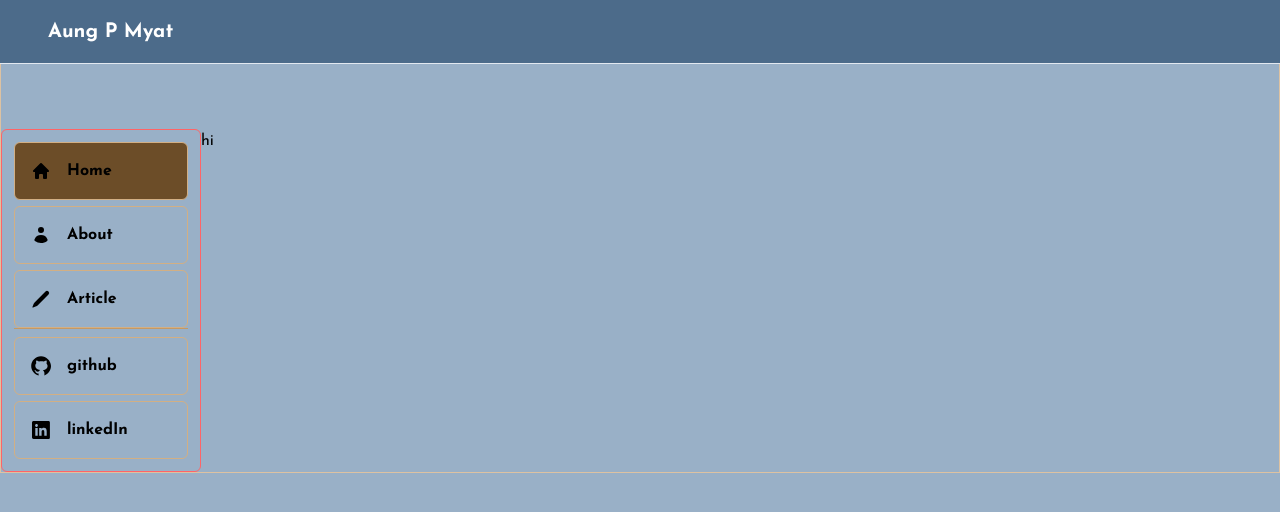
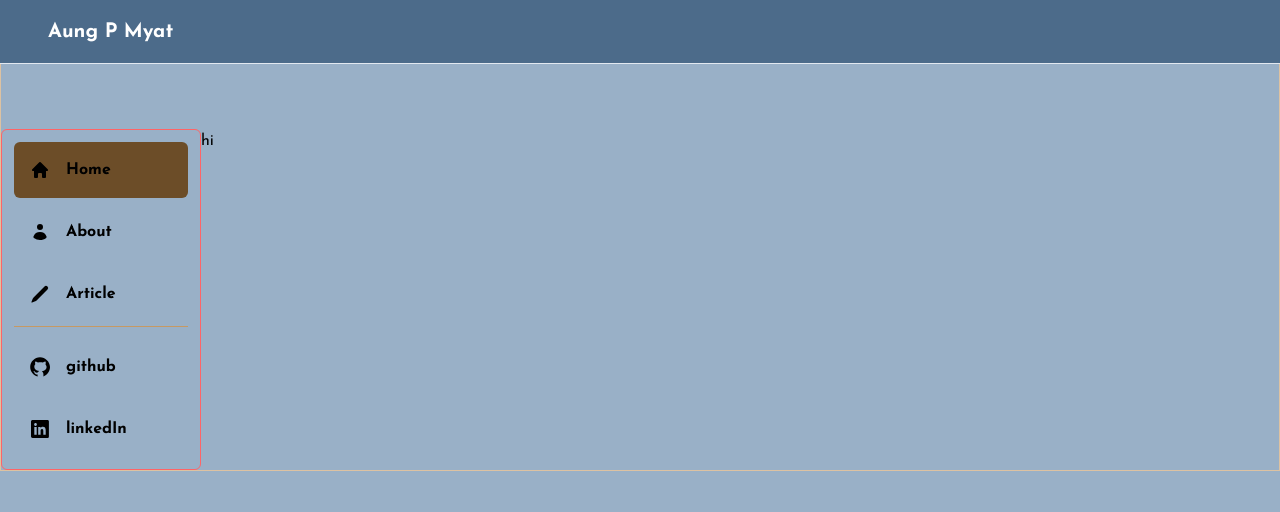
Before and after one commit to AungPM2003/my-portfolia, a Next.js app: page / in a window 1280 px wide. Shown: the top 512 px of the page. Built offline with nearby package versions, Linux system fonts and the light colour scheme.

Commit message:
updating navbar

```diff
--- a/app/_components/Header.tsx
+++ b/app/_components/Header.tsx
@@ -10,7 +10,7 @@ export default function Header(): JSX.Element {
   function handleToggle(){
     setToggle(() => !toggle)
   }
-  console.log(toggle)
+
   return (
     <>
     <div className="bg-primary-600 absolute top-0 z-50 flex h-16 w-full items-center justify-between border-b border-slate-200 px-4 text-xl sm:px-6 md:px-8 lg:px-10 xl:px-12">
@@ -23,12 +23,14 @@ export default function Header(): JSX.Element {
       <button
         type="button"
         onClick={handleToggle}
-        className="border-accent-400 focus-visible:ring-accent-400 focus-visible:outline-accent-400 flex cursor-pointer rounded-lg border p-1.5 outline-none focus-visible:ring-2 md:hidden"
+        className="border-accent-400 focus-visible:ring-accent-400 focus-visible:outline-accent-400 flex cursor-pointer rounded-lg border p-1.5 outline-none focus-visible:ring-2 lg:hidden"
       >
         <Bars3Icon className="size-6 text-black" />
       </button>
     </div>
-    <NavModal toggle={toggle} handleToggle={handleToggle} />
+
+
+      <NavModal toggle={toggle} handleToggle={handleToggle} />
     </>
   );
 }
--- a/app/_components/NavLink.tsx
+++ b/app/_components/NavLink.tsx
@@ -13,7 +13,7 @@ interface Props{
 export default function NavIconLink({children,icon,href,target}:Props){
     const selected = useSelectedLayoutSegment()
     return(
-        <Link href={href} target={target} className={clsx("flex items-center border border-accent-400 p-4 gap-4 rounded-md place-items-center font-bold transition-[color,background-color,border-color] duration-300 hover:bg-accent-400",
+        <Link href={href} target={target} className={clsx("flex items-center  p-4 gap-4 rounded-md place-items-center font-bold transition-[color,background-color,border-color] duration-300 hover:bg-accent-400",
             {
                 "bg-accent-800":`/${selected}` === href || (selected === null && href ==="/"),
             }
--- a/app/_components/NavModal.tsx
+++ b/app/_components/NavModal.tsx
@@ -1,12 +1,33 @@
+import { useCallback, useEffect } from "react";
+import SideNav from "@/app/_components/sideNav/collapse";
+
 type Props = {
     toggle:boolean;
     handleToggle:() => void;
 }
 export default function NavModal({toggle,handleToggle}:Props) {
+    const onEscape = useCallback((e:KeyboardEvent) => {
+        if(e.key === "Escape") return handleToggle();
+    },[handleToggle])
+
+    useEffect(() =>{
+        if(!toggle) return;
+        document.addEventListener("keydown",onEscape)
+        //to prevent scrolling while modal is on
+        document.body.style.overflow = "hidden"
+        return (() => {
+            document.removeEventListener("keydown",onEscape)
+            document.body.style.overflow = ""
+        })
+    },[toggle,onEscape])
+
     if (!toggle) return null
+
     return (
-        <div role="dialog" className="fixed inset-0 py-6 text-white z-50 grid place-items-center backdrop-blur-lg h-dvh">
-            hello
+        <div role="dialog" className="fixed inset-0 py-6 text-white z-50 grid place-items-center backdrop-blur-lg h-dvh bg-accent-400" onClick={handleToggle}>
+            <div className="w-[90%] bg-accent-950 max-w-sm rounded-2xl p-4 shadow-lg" onClick={(e) => e.stopPropagation()}>
+                <SideNav/>
+            </div>
         </div>
     )
 }
--- a/app/_components/SideNav.tsx
+++ /dev/null
@@ -1,68 +0,0 @@
-import {  ReactElement } from "react";
-import { HomeIcon,UserIcon,PencilIcon } from "@heroicons/react/20/solid";
-import NavLink from "./NavLink";
-import { Github, LinkedIn } from "./linkIcons";
-
-type Nav = {
-    id:number;
-    href:string;
-    label:string;
-    icon:ReactElement;
-}
-
-const navItems:Nav[] = [
-    {
-        id:1,
-        href:"/",
-        label:"Home",
-        icon:<HomeIcon className="w-5 h-5"/>
-    },
-    {
-        id:2,
-        href:"/about",
-        label:"About",
-        icon:<UserIcon className="w-5 h-5"/>
-    },
-    {
-        id:3,
-        href:"/articles",
-        label:"Article",
-        icon:<PencilIcon className="w-5 h-5"/>
-    },
-]
-const linkItems:Nav[] = [
-    {
-        id:1,
-        href:"",
-        label:"github",
-        icon:<Github className="w-5 h-5"/>
-    },
-    {
-        id:2,
-        href:"",
-        label:"linkedIn",
-        icon:<LinkedIn className="w-5 h-5"/>
-    }
-]
-export default function SideNav(){
-    return(
-        <nav className="hidden lg:block p-3 border border-red-400 rounded-md">
-            <div className="flex flex-col  gap-1.5 rounded-md">
-                {navItems.map(item => (
-                    <NavLink key={item.id} icon={item.icon} href={item.href}>
-                        {item.label}
-                    </NavLink>
-                ))}
-            </div>
-
-            <hr className="h-px border-accent-500 cursor-pointer "/>
-            <div className="flex flex-col gap-1.5 rounded-md pt-2">
-                {linkItems.map(item=>(
-                    <NavLink key={item.id} icon={item.icon} href={item.href}>
-                        {item.label}
-                    </NavLink>
-                ))}
-            </div>
-        </nav>
-    )
-}
--- /dev/null
+++ b/app/_components/sideNav/collapse.tsx
@@ -0,0 +1,25 @@
+import NavLink from "../NavLink";
+import { navItems,linkItems } from "./data";
+
+export default function SideNav(){
+    return(
+        <>
+            <div className="flex flex-col gap-1.5 rounded-md">
+                {navItems.map(item => (
+                    <NavLink key={item.id} icon={item.icon} href={item.href}>
+                        {item.label}
+                    </NavLink>
+                ))}
+            </div>
+
+            <hr className="h-px border-accent-500 cursor-pointer my-1"/>
+            <div className="flex flex-col gap-1.5 rounded-md pt-2">
+                {linkItems.map(item=>(
+                    <NavLink key={item.id} icon={item.icon} href={item.href}>
+                        {item.label}
+                    </NavLink>
+                ))}
+            </div>
+        </>
+    )
+}
--- /dev/null
+++ b/app/_components/sideNav/data.tsx
@@ -0,0 +1,45 @@
+import {  ReactElement } from "react";
+import { HomeIcon,UserIcon,PencilIcon } from "@heroicons/react/20/solid";
+import { Github, LinkedIn } from "../linkIcons";
+type Nav = {
+    id:number;
+    href:string;
+    label:string;
+    icon:ReactElement;
+}
+
+const navItems:Nav[] = [
+    {
+        id:1,
+        href:"/",
+        label:"Home",
+        icon:<HomeIcon className="w-5 h-5"/>
+    },
+    {
+        id:2,
+        href:"/about",
+        label:"About",
+        icon:<UserIcon className="w-5 h-5"/>
+    },
+    {
+        id:3,
+        href:"/articles",
+        label:"Article",
+        icon:<PencilIcon className="w-5 h-5"/>
+    },
+]
+const linkItems:Nav[] = [
+    {
+        id:1,
+        href:"",
+        label:"github",
+        icon:<Github className="w-5 h-5"/>
+    },
+    {
+        id:2,
+        href:"",
+        label:"linkedIn",
+        icon:<LinkedIn className="w-5 h-5"/>
+    }
+]
+export {navItems,linkItems}
--- /dev/null
+++ b/app/_components/sideNav/index.tsx
@@ -0,0 +1,26 @@
+import NavLink from "../NavLink";
+import { navItems,linkItems } from "./data";
+
+export default function SideNav(){
+    return(
+        <>
+            <div className="flex flex-col  gap-1.5 rounded-md">
+                {navItems.map(item => (
+                    <NavLink key={item.id} icon={item.icon} href={item.href}>
+                        {item.label}
+                    </NavLink>
+                ))}
+            </div>
+
+            <hr className="h-px border-accent-500 cursor-pointer my-1 "/>
+
+            <div className="flex flex-col gap-1.5 rounded-md pt-2">
+                {linkItems.map(item=>(
+                    <NavLink key={item.id} icon={item.icon} href={item.href}>
+                        {item.label}
+                    </NavLink>
+                ))}
+            </div>
+        </>
+    )
+}
--- a/app/layout.tsx
+++ b/app/layout.tsx
@@ -1,9 +1,8 @@
-import SideNavigation from "@/app/_components/SideNavigation";
 import Header from "@/app/_components/Header";
 import "@/app/globals.css";
 import { Metadata } from "next";
 import { Josefin_Sans } from "next/font/google";
-import SideNav from "./_components/SideNav";
+import SideNav from "@/app/_components/sideNav/index";
 
 export const metadata: Metadata = {
   title: {
@@ -28,7 +27,9 @@ export default function RootLayout({
         <div className="w-full max-h-dvh">
           <Header />
           <div className="max-w-350 border border-accent-300 grid grid-cols-[200px_minmax(0,1fr)] mx-auto  pt-[8em]">
-            <SideNav/>
+            <nav className="hidden lg:block p-3 border border-red-400 rounded-md">
+              <SideNav/>
+            </nav>
             <main>{children}</main>
           </div>
         </div>
```
